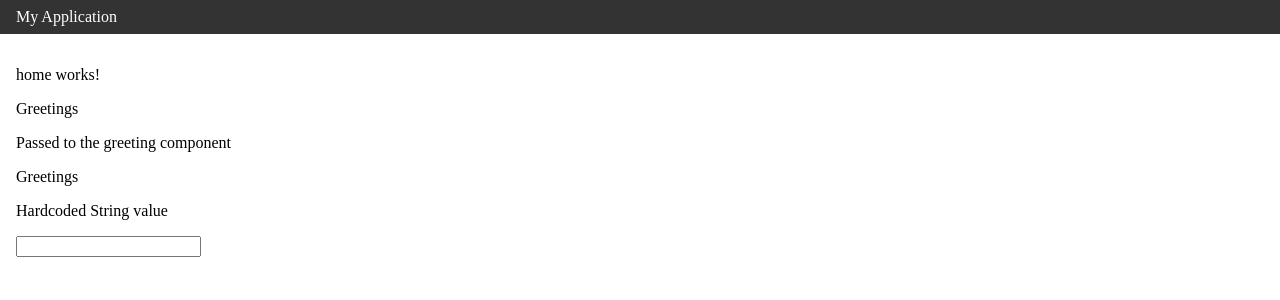
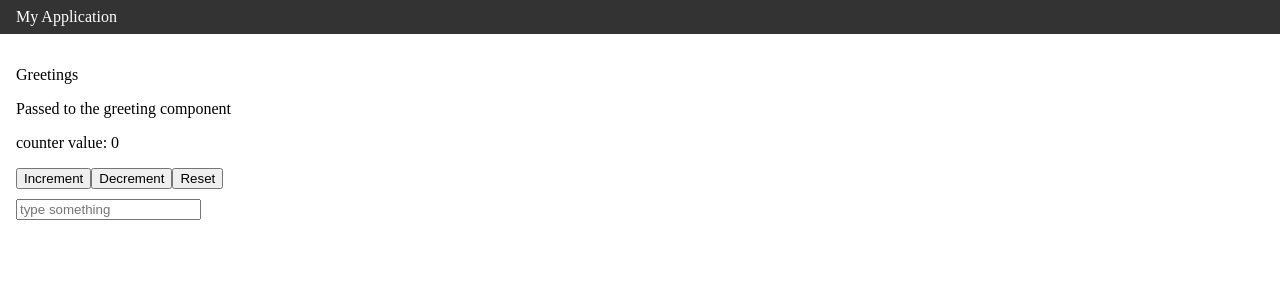
Before and after one commit to godgiftedboy/angular-app-first, an Angular app: page / in a window 1280 px wide. Shown: the top 300 px of the page. Built offline with nearby package versions, Linux system fonts and the light colour scheme.

Commit message:
chore: added counter compoenent and increment,decrement and reset functionality

```diff
--- /dev/null
+++ b/src/app/components/counter/counter.component.html
@@ -0,0 +1,7 @@
+<p>counter value: {{counterValue()}}</p>
+<div>
+    <button (click)="increment()">Increment</button>
+    <button (click)="decrement()">Decrement</button>
+    <button (click)="reset()">Reset</button>
+
+</div>
--- /dev/null
+++ b/src/app/components/counter/counter.component.ts
@@ -0,0 +1,26 @@
+import { Component, signal } from '@angular/core';
+
+@Component({
+  selector: 'app-counter',
+  imports: [],
+  templateUrl: './counter.component.html',
+  styleUrl: './counter.component.scss'
+})
+export class CounterComponent {
+  counterValue = signal(0);
+
+
+  increment(){
+    // this.counterValue.set(this.counterValue() + 1);
+    this.counterValue.update(value => value + 1);
+
+  }
+  decrement(){
+    this.counterValue.update(value => value - 1);
+
+  }
+  reset(){
+    this.counterValue.set(0);
+  }
+
+}
--- a/src/app/home/home.component.html
+++ b/src/app/home/home.component.html
@@ -1,7 +1,4 @@
-<p>home works!</p>
-<!-- variable value -->
 <app-greeting [message]="homeMessage"/>
-<!-- harcoded string value -->
-<app-greeting [message]="'Hardcoded String value'"/>
+<app-counter/>
 <!-- event handler -->
- <input type="text" (keyup)="keyUpHandler($event)" />
+ <input placeholder="type something" type="text" (keyup)="keyUpHandler($event)" />
--- a/src/app/home/home.component.scss
+++ b/src/app/home/home.component.scss
@@ -0,0 +1,4 @@
+input{
+    margin-top: 10px;
+
+}
--- a/src/app/home/home.component.ts
+++ b/src/app/home/home.component.ts
@@ -1,9 +1,10 @@
 import { Component } from '@angular/core';
+import { CounterComponent } from '../components/counter/counter.component';
 import { GreetingComponent } from '../components/greeting/greeting.component';
 
 @Component({
   selector: 'app-home',
-  imports: [GreetingComponent],
+  imports: [GreetingComponent,CounterComponent],
   templateUrl: './home.component.html',
   styleUrl: './home.component.scss'
 })
```
Also changed, not shown: src/app/components/counter/counter.component.scss (added), 1 other file (tests, documents, lock files or other folders).
